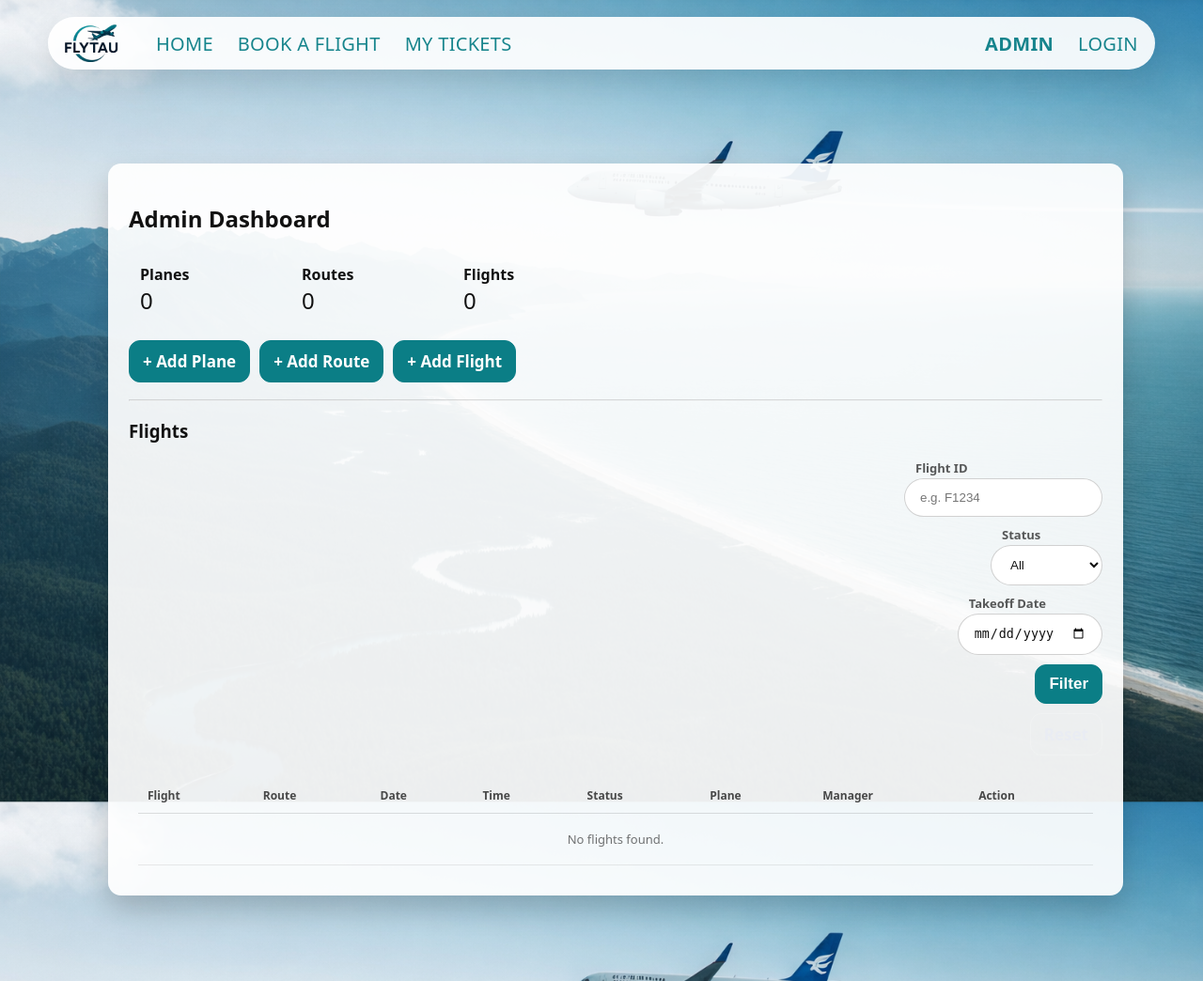
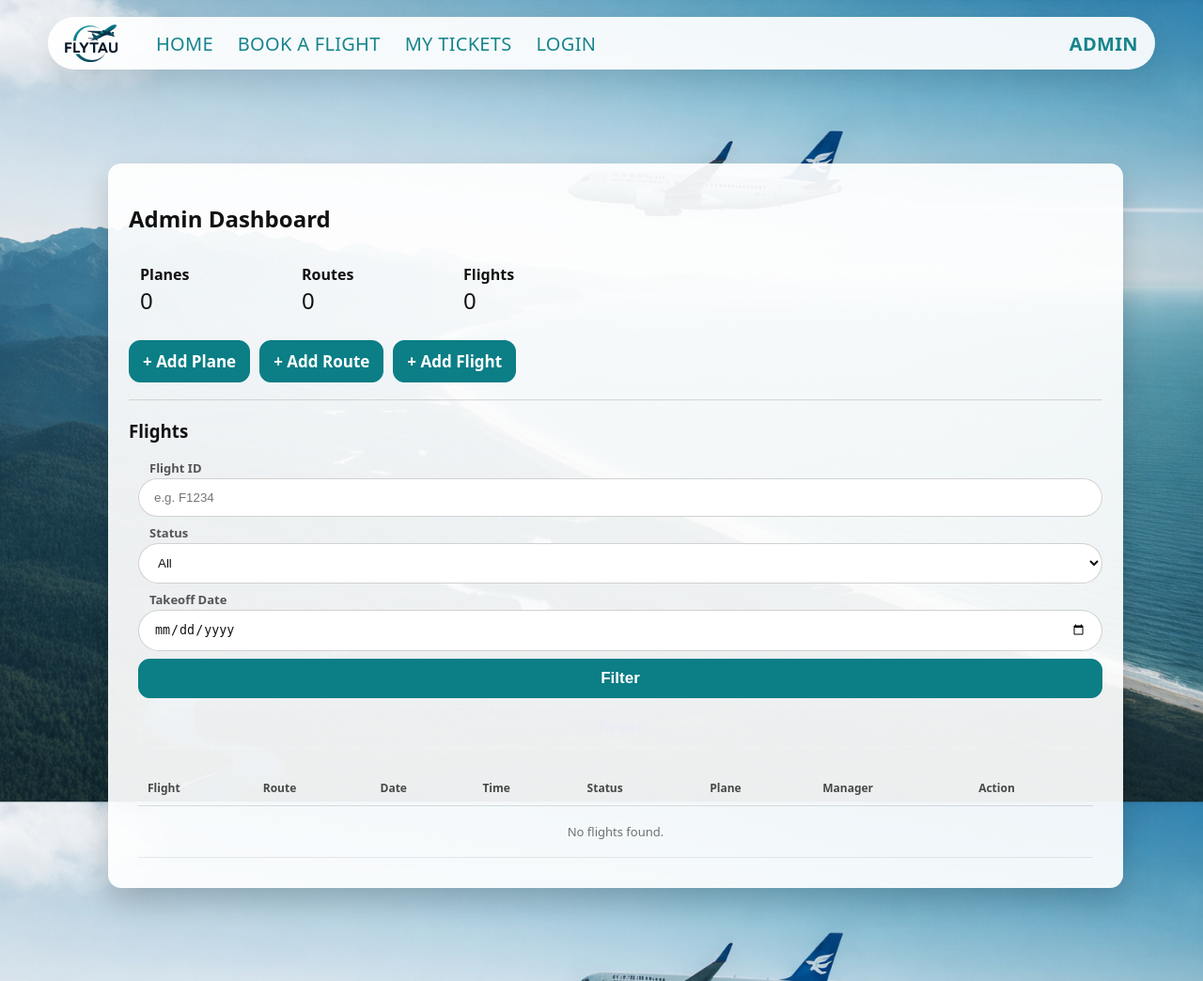
Before and after one commit to yardenaruch-source/InformationSystems, a Flask app: page /admin in a window 1280 px wide. Shown: the top 1044 px of the page at 94% size. Run offline with Flask 3, Linux system fonts and the light colour scheme; data that the repository does not hold is empty.

Commit message:
update admin html, css, base

```diff
--- a/static/css/style.css
+++ b/static/css/style.css
@@ -523,3 +523,16 @@ main.container{
     border-radius: 9px;
   }
 }
+
+.board form.admin-filter{
+  flex-direction: row;     /* override the global column */
+  flex-wrap: nowrap;       /* keep in one line */
+  align-items: flex-end;
+  gap: 10px;
+  padding-left: 10px;
+}
+
+.board form.admin-filter > div{
+  display: flex;
+  flex-direction: column;  /* label above input */
+}
--- a/templates/admin.html
+++ b/templates/admin.html
@@ -30,7 +30,7 @@
 
   <h3>Flights</h3>
 
-  <form method="get" style="display:flex; gap:10px; flex-wrap:wrap; align-items:end; margin:10px 0 14px;">
+  <form method="get" class="admin-filter" style="margin:10px 0 14px;">
     <div>
       <label class="field-label">Flight ID</label>
       <input class="field-input" name="flight_id" value="{{ filters.flight_id }}" placeholder="e.g. F1234">
--- a/templates/base.html
+++ b/templates/base.html
@@ -30,11 +30,6 @@
                     My Tickets
                 </a>
 
-                <a href="{{ url_for('admin') }}"
-                   class="nav-right {% if request.endpoint in ['admin','admin_add_plane','admin_add_route','admin_add_flight'] %}active{% endif %}">
-                  Admin
-                </a>
-
                 {% if session.get("user_email") %}
                   <span class="nav-user">Logged in: {{ session.get("user_email") }}</span>
 
@@ -49,6 +44,11 @@
                       Login
                   </a>
                 {% endif %}
+
+                <a href="{{ url_for('admin') }}"
+                    class="nav-right {% if request.endpoint in ['admin','admin_add_plane','admin_add_route','admin_add_flight'] %}active{% endif %}">
+                    Admin
+                </a>
             </nav>
         </div>
     </header>
```
